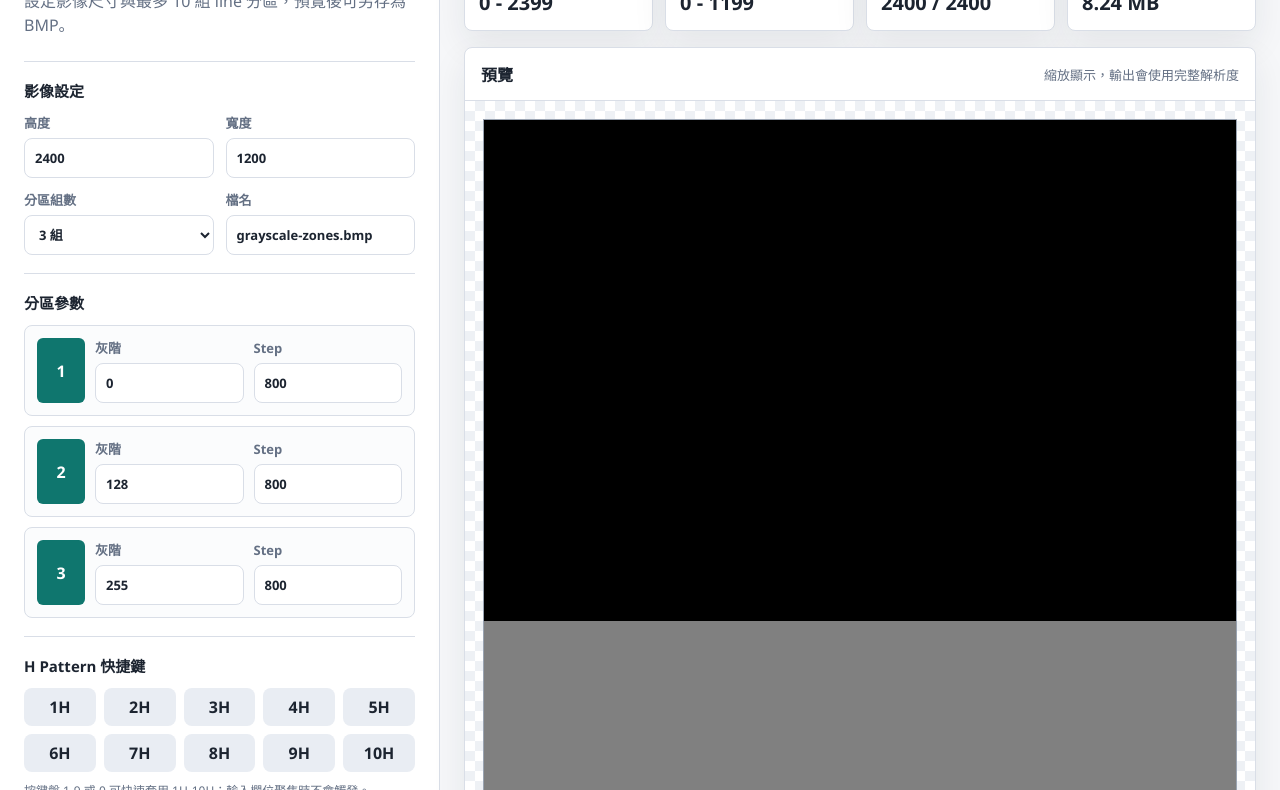
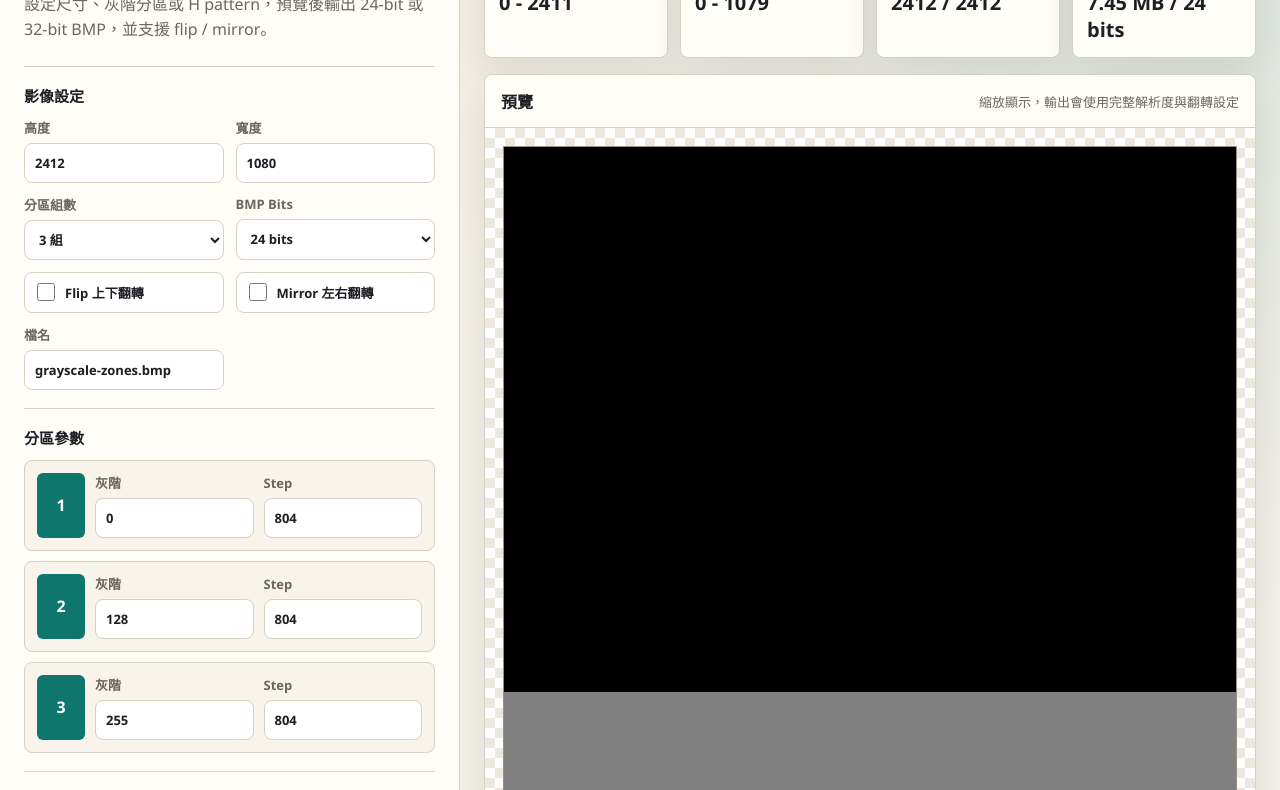
Before and after one commit to JK-YYS/PatternGenerator, an Electron app: page index.html in a window 1280 px wide. Shown: the part 76-866 px from the top of the page. Drawn offline with Linux system fonts and the light colour scheme.

Commit message:
Add bit depth and image transform controls

```diff
--- a/index.html
+++ b/index.html
@@ -3,19 +3,20 @@
 <head>
   <meta charset="utf-8">
   <meta name="viewport" content="width=device-width, initial-scale=1">
-  <title>BMP 灰階分區產生器</title>
+  <title>BMP Pattern Generator</title>
   <style>
     :root {
       color-scheme: light;
-      --bg: #f6f7f9;
-      --panel: #ffffff;
-      --text: #1c2430;
-      --muted: #647084;
-      --line: #d9dee7;
+      --bg: #f4f1ea;
+      --panel: #fffdf8;
+      --panel-alt: #f8f4ec;
+      --text: #1e1f24;
+      --muted: #6c665e;
+      --line: #d7d0c5;
       --accent: #0f766e;
       --accent-dark: #115e59;
       --danger: #b42318;
-      --shadow: 0 14px 34px rgba(28, 36, 48, 0.08);
+      --shadow: 0 16px 36px rgba(41, 32, 22, 0.10);
     }
 
     * {
@@ -27,7 +28,10 @@
       min-height: 100vh;
       font-family: "Segoe UI", "Microsoft JhengHei", system-ui, sans-serif;
       color: var(--text);
-      background: var(--bg);
+      background:
+        radial-gradient(circle at top left, rgba(202, 138, 4, 0.10), transparent 28%),
+        radial-gradient(circle at top right, rgba(15, 118, 110, 0.10), transparent 32%),
+        var(--bg);
     }
 
     button,
@@ -39,7 +43,7 @@
     .app {
       min-height: 100vh;
       display: grid;
-      grid-template-columns: minmax(360px, 440px) minmax(0, 1fr);
+      grid-template-columns: minmax(380px, 460px) minmax(0, 1fr);
     }
 
     .sidebar {
@@ -58,15 +62,15 @@
     }
 
     h1 {
-      margin: 0 0 6px;
-      font-size: 24px;
+      margin: 0 0 8px;
+      font-size: 26px;
       letter-spacing: 0;
     }
 
     .subtext {
       margin: 0 0 24px;
       color: var(--muted);
-      line-height: 1.5;
+      line-height: 1.55;
     }
 
     .section {
@@ -113,6 +117,24 @@
       box-shadow: 0 0 0 3px rgba(15, 118, 110, 0.12);
     }
 
+    .check-label {
+      grid-template-columns: auto 1fr;
+      align-items: center;
+      min-height: 40px;
+      padding: 10px 12px;
+      border: 1px solid var(--line);
+      border-radius: 8px;
+      background: #fff;
+      color: var(--text);
+      gap: 10px;
+    }
+
+    .check-label input {
+      width: 18px;
+      min-height: 18px;
+      margin: 0;
+    }
+
     .groups {
       display: grid;
       gap: 10px;
@@ -126,7 +148,7 @@
       padding: 12px;
       border: 1px solid var(--line);
       border-radius: 8px;
-      background: #fbfcfd;
+      background: var(--panel-alt);
     }
 
     .badge {
@@ -138,13 +160,6 @@
       color: #fff;
       background: var(--accent);
       font-weight: 700;
-    }
-
-    .actions {
-      display: flex;
-      flex-wrap: wrap;
-      gap: 10px;
-      margin-top: 18px;
     }
 
     .pattern-grid {
@@ -170,6 +185,13 @@
       line-height: 1.45;
     }
 
+    .actions {
+      display: flex;
+      flex-wrap: wrap;
+      gap: 10px;
+      margin-top: 18px;
+    }
+
     button {
       min-height: 42px;
       border: 0;
@@ -177,6 +199,11 @@
       padding: 10px 14px;
       cursor: pointer;
       font-weight: 700;
+      transition: background-color 140ms ease, transform 140ms ease;
+    }
+
+    button:hover {
+      transform: translateY(-1px);
     }
 
     .primary {
@@ -190,11 +217,11 @@
 
     .secondary {
       color: var(--text);
-      background: #e9edf3;
+      background: #ece5d8;
     }
 
     .secondary:hover {
-      background: #dfe5ee;
+      background: #e4dccd;
     }
 
     .status {
@@ -273,10 +300,10 @@
       padding: 18px;
       overflow: auto;
       background:
-        linear-gradient(45deg, #eef1f5 25%, transparent 25%),
-        linear-gradient(-45deg, #eef1f5 25%, transparent 25%),
-        linear-gradient(45deg, transparent 75%, #eef1f5 75%),
-        linear-gradient(-45deg, transparent 75%, #eef1f5 75%);
+        linear-gradient(45deg, #ede8df 25%, transparent 25%),
+        linear-gradient(-45deg, #ede8df 25%, transparent 25%),
+        linear-gradient(45deg, transparent 75%, #ede8df 75%),
+        linear-gradient(-45deg, transparent 75%, #ede8df 75%);
       background-color: #fff;
       background-size: 20px 20px;
       background-position: 0 0, 0 10px, 10px -10px, -10px 0;
@@ -287,11 +314,11 @@
       max-width: 100%;
       height: auto;
       image-rendering: pixelated;
-      border: 1px solid #9aa4b2;
+      border: 1px solid #9c8f7b;
       background: #fff;
     }
 
-    @media (max-width: 920px) {
+    @media (max-width: 960px) {
       .app {
         grid-template-columns: 1fr;
       }
@@ -318,8 +345,8 @@
         grid-template-columns: 1fr;
       }
 
-      .badge {
-        min-height: 34px;
+      .pattern-grid {
+        grid-template-columns: repeat(3, 1fr);
       }
     }
   </style>
@@ -327,19 +354,19 @@
 <body>
   <main class="app">
     <aside class="sidebar">
-      <h1>BMP 灰階分區產生器</h1>
-      <p class="subtext">設定影像尺寸與最多 10 組 line 分區，預覽後可另存為 BMP。</p>
+      <h1>BMP Pattern Generator</h1>
+      <p class="subtext">設定尺寸、灰階分區或 H pattern，預覽後輸出 24-bit 或 32-bit BMP，並支援 flip / mirror。</p>
 
       <div class="section">
         <h2 class="section-title">影像設定</h2>
         <div class="grid">
           <label>
             高度
-            <input id="heightInput" type="number" min="1" max="20000" step="1" value="2400">
+            <input id="heightInput" type="number" min="1" max="20000" step="1" value="2412">
           </label>
           <label>
             寬度
-            <input id="widthInput" type="number" min="1" max="20000" step="1" value="1200">
+            <input id="widthInput" type="number" min="1" max="20000" step="1" value="1080">
           </label>
         </div>
         <div class="grid" style="margin-top: 12px;">
@@ -347,6 +374,25 @@
             分區組數
             <select id="groupCount"></select>
           </label>
+          <label>
+            BMP Bits
+            <select id="bitDepthInput">
+              <option value="24" selected>24 bits</option>
+              <option value="32">32 bits</option>
+            </select>
+          </label>
+        </div>
+        <div class="grid" style="margin-top: 12px;">
+          <label class="check-label">
+            <input id="flipInput" type="checkbox">
+            Flip 上下翻轉
+          </label>
+          <label class="check-label">
+            <input id="mirrorInput" type="checkbox">
+            Mirror 左右翻轉
+          </label>
+        </div>
+        <div class="grid" style="margin-top: 12px;">
           <label>
             檔名
             <input id="fileName" type="text" value="grayscale-zones.bmp" maxlength="80">
@@ -362,7 +408,7 @@
       <div class="section">
         <h2 class="section-title">H Pattern 快捷鍵</h2>
         <div id="patternButtons" class="pattern-grid"></div>
-        <p class="hint">按鍵盤 1-9 或 0 可快速套用 1H-10H；輸入欄位聚焦時不會觸發。</p>
+        <p class="hint">按鍵盤 1-9 或 0 可快速套用 1H-10H。輸入欄位聚焦時不會觸發。</p>
       </div>
 
       <div class="actions">
@@ -379,8 +425,8 @@
 
     <section class="workspace">
       <div class="summary">
-        <div class="metric"><span>Line 範圍</span><strong id="lineRange">0 - 2399</strong></div>
-        <div class="metric"><span>X 範圍</span><strong id="xRange">0 - 1199</strong></div>
+        <div class="metric"><span>Line 範圍</span><strong id="lineRange">0 - 2411</strong></div>
+        <div class="metric"><span>X 範圍</span><strong id="xRange">0 - 1079</strong></div>
         <div class="metric"><span>已覆蓋 Lines</span><strong id="coveredLines">0</strong></div>
         <div class="metric"><span>輸出大小</span><strong id="outputSize">-</strong></div>
       </div>
@@ -388,18 +434,25 @@
       <div class="preview-panel">
         <div class="preview-head">
           <h2 class="preview-title">預覽</h2>
-          <span class="preview-note">縮放顯示，輸出會使用完整解析度</span>
+          <span class="preview-note">縮放顯示，輸出會使用完整解析度與翻轉設定</span>
         </div>
         <div class="canvas-wrap">
-          <canvas id="previewCanvas" width="1200" height="2400"></canvas>
+          <canvas id="previewCanvas" width="1080" height="2412"></canvas>
         </div>
       </div>
     </section>
   </main>
 
   <script>
+    const defaultHeight = 2412;
+    const defaultWidth = 1080;
+    const settingsKey = "bmp-grayscale-zone-settings-v3";
+
     const heightInput = document.getElementById("heightInput");
     const widthInput = document.getElementById("widthInput");
+    const bitDepthInput = document.getElementById("bitDepthInput");
+    const flipInput = document.getElementById("flipInput");
+    const mirrorInput = document.getElementById("mirrorInput");
     const groupCount = document.getElementById("groupCount");
     const groupsEl = document.getElementById("groups");
     const patternButtons = document.getElementById("patternButtons");
@@ -413,7 +466,7 @@
     const statusEl = document.getElementById("status");
     const fileNameInput = document.getElementById("fileName");
     const canvas = document.getElementById("previewCanvas");
-    const ctx = canvas.getContext("2d", { willReadFrequently: false });
+    const ctx = canvas.getContext("2d");
 
     const lineRangeEl = document.getElementById("lineRange");
     const xRangeEl = document.getElementById("xRange");
@@ -423,7 +476,6 @@
     let lastImageData = null;
     let lastConfig = null;
     let activePatternH = null;
-    const settingsKey = "bmp-grayscale-zone-settings-v2";
 
     for (let i = 1; i <= 10; i += 1) {
       const option = document.createElement("option");
@@ -447,6 +499,31 @@
       const parsed = Number.parseInt(value, 10);
       if (!Number.isFinite(parsed)) return fallback;
       return Math.min(max, Math.max(min, parsed));
+    }
+
+    function getBitDepth() {
+      return clampInt(bitDepthInput.value, 24, 32, 24) === 32 ? 32 : 24;
+    }
+
+    function defaultGray(index, count) {
+      if (count === 1) return 128;
+      return Math.round((255 * index) / (count - 1));
+    }
+
+    function defaultStep(index, count) {
+      const height = clampInt(heightInput.value, 1, 20000, defaultHeight);
+      const base = Math.floor(height / count);
+      const remainder = height % count;
+      return base + (index < remainder ? 1 : 0);
+    }
+
+    function readGroups(normalize = true) {
+      const grayInputs = Array.from(document.querySelectorAll(".gray-input"));
+      const stepInputs = Array.from(document.querySelectorAll(".step-input"));
+      return grayInputs.map((input, index) => ({
+        gray: normalize ? clampInt(input.value, 0, 255, 0) : input.value,
+        step: normalize ? clampInt(stepInputs[index].value, 1, 20000, 1) : stepInputs[index].value
+      }));
     }
 
     function makeGroupRows() {
@@ -473,31 +550,13 @@
       }
     }
 
-    function defaultGray(index, count) {
-      if (count === 1) return 128;
-      return Math.round((255 * index) / (count - 1));
-    }
-
-    function defaultStep(index, count) {
-      const height = clampInt(heightInput.value, 1, 20000, 2400);
-      const base = Math.floor(height / count);
-      const remainder = height % count;
-      return base + (index < remainder ? 1 : 0);
-    }
-
-    function readGroups(normalize = true) {
-      const grayInputs = Array.from(document.querySelectorAll(".gray-input"));
-      const stepInputs = Array.from(document.querySelectorAll(".step-input"));
-      return grayInputs.map((input, index) => ({
-        gray: normalize ? clampInt(input.value, 0, 255, 0) : input.value,
-        step: normalize ? clampInt(stepInputs[index].value, 1, 20000, 1) : stepInputs[index].value
-      }));
-    }
-
     function readSettings() {
       return {
-        height: clampInt(heightInput.value, 1, 20000, 2400),
-        width: clampInt(widthInput.value, 1, 20000, 1200),
+        height: clampInt(heightInput.value, 1, 20000, defaultHeight),
+        width: clampInt(widthInput.value, 1, 20000, defaultWidth),
+        bitDepth: getBitDepth(),
+        flip: flipInput.checked,
+        mirror: mirrorInput.checked,
         groupCount: clampInt(groupCount.value, 1, 10, 1),
         fileName: fileNameInput.value,
         activePatternH,
@@ -507,13 +566,18 @@
 
     function applySettings(settings) {
       if (!settings || typeof settings !== "object") return;
-      heightInput.value = String(clampInt(settings.height, 1, 20000, 2400));
-      widthInput.value = String(clampInt(settings.width, 1, 20000, 1200));
+
+      heightInput.value = String(clampInt(settings.height, 1, 20000, defaultHeight));
+      widthInput.value = String(clampInt(settings.width, 1, 20000, defaultWidth));
+      bitDepthInput.value = clampInt(settings.bitDepth, 24, 32, 24) === 32 ? "32" : "24";
+      flipInput.checked = Boolean(settings.flip);
+      mirrorInput.checked = Boolean(settings.mirror);
       groupCount.value = String(clampInt(settings.groupCount, 1, 10, 1));
       fileNameInput.value = typeof settings.fileName === "string" ? settings.fileName : "grayscale-zones.bmp";
       activePatternH = settings.activePatternH === null || settings.activePatternH === undefined
         ? null
         : clampInt(settings.activePatternH, 1, 10, 1);
+
       makeGroupRows();
 
       if (Array.isArray(settings.groups)) {
@@ -582,8 +646,11 @@
     }
 
     function validateConfig() {
-      const height = clampInt(heightInput.value, 1, 20000, 2400);
-      const width = clampInt(widthInput.value, 1, 20000, 1200);
+      const height = clampInt(heightInput.value, 1, 20000, defaultHeight);
+      const width = clampInt(widthInput.value, 1, 20000, defaultWidth);
+      const bitDepth = getBitDepth();
+      const flip = flipInput.checked;
+      const mirror = mirrorInput.checked;
       const groups = readGroups(true);
       const totalStep = activePatternH ? height : groups.reduce((sum, group) => sum + group.step, 0);
 
@@ -600,6 +667,9 @@
           message: `Step 總和 ${totalStep} 超過高度 ${height}。`,
           height,
           width,
+          bitDepth,
+          flip,
+          mirror,
           groups,
           activePatternH,
           totalStep
@@ -610,6 +680,9 @@
         ok: true,
         height,
         width,
+        bitDepth,
+        flip,
+        mirror,
         groups,
         activePatternH,
         totalStep
@@ -617,16 +690,40 @@
     }
 
     function updateMetrics(config) {
-      const height = config?.height || clampInt(heightInput.value, 1, 20000, 2400);
-      const width = config?.width || clampInt(widthInput.value, 1, 20000, 1200);
+      const height = config?.height || clampInt(heightInput.value, 1, 20000, defaultHeight);
+      const width = config?.width || clampInt(widthInput.value, 1, 20000, defaultWidth);
+      const bitDepth = config?.bitDepth || getBitDepth();
       const totalStep = config?.totalStep || 0;
-      const rowSize = Math.floor((24 * width + 31) / 32) * 4;
+      const rowSize = Math.floor((bitDepth * width + 31) / 32) * 4;
       const fileSize = 54 + rowSize * height;
 
       lineRangeEl.textContent = `0 - ${height - 1}`;
       xRangeEl.textContent = `0 - ${width - 1}`;
       coveredLinesEl.textContent = `${totalStep} / ${height}`;
-      outputSizeEl.textContent = formatBytes(fileSize);
+      outputSizeEl.textContent = `${formatBytes(fileSize)} / ${bitDepth} bits`;
+    }
+
+    function transformImageData(imageData, width, height, flip, mirror) {
+      if (!flip && !mirror) return imageData;
+
+      const transformed = new ImageData(width, height);
+      const source = imageData.data;
+      const target = transformed.data;
+
+      for (let y = 0; y < height; y += 1) {
+        const sourceY = flip ? height - 1 - y : y;
+        for (let x = 0; x < width; x += 1) {
+          const sourceX = mirror ? width - 1 - x : x;
+          const sourceOffset = (sourceY * width + sourceX) * 4;
+          const targetOffset = (y * width + x) * 4;
+          target[targetOffset] = source[sourceOffset];
+          target[targetOffset + 1] = source[sourceOffset + 1];
+          target[targetOffset + 2] = source[sourceOffset + 2];
+          target[targetOffset + 3] = source[sourceOffset + 3];
+        }
+      }
+
+      return transformed;
     }
 
     function renderPreview() {
@@ -640,7 +737,7 @@
         return false;
       }
 
-      const { width, height, groups } = config;
+      const { width, height, groups, flip, mirror } = config;
       canvas.width = width;
       canvas.height = height;
       const imageData = ctx.createImageData(width, height);
@@ -686,8 +783,10 @@
         }
       }
 
-      ctx.putImageData(imageData, 0, 0);
-      lastImageData = imageData;
+      const transformed = transformImageData(imageData, width, height, flip, mirror);
+      ctx.putImageData(transformed, 0, 0);
+
+      lastImageData = transformed;
       lastConfig = config;
       statusEl.textContent = activePatternH
         ? `預覽已更新：${activePatternH}H pattern。`
@@ -714,8 +813,9 @@
       });
     }
 
-    function createBmpBlob(imageData, width, height) {
-      const rowSize = Math.floor((24 * width + 31) / 32) * 4;
+    function createBmpBlob(imageData, width, height, bitDepth) {
+      const bytesPerPixel = bitDepth === 32 ? 4 : 3;
+      const rowSize = Math.floor((bitDepth * width + 31) / 32) * 4;
       const pixelArraySize = rowSize * height;
       const fileSize = 54 + pixelArraySize;
       const buffer = new ArrayBuffer(fileSize);
@@ -730,7 +830,7 @@
       view.setInt32(18, width, true);
       view.setInt32(22, height, true);
       view.setUint16(26, 1, true);
-      view.setUint16(28, 24, true);
+      view.setUint16(28, bitDepth, true);
       view.setUint32(34, pixelArraySize, true);
       view.setInt32(38, 2835, true);
       view.setInt32(42, 2835, true);
@@ -745,7 +845,10 @@
           bytes[targetOffset] = source[sourceOffset + 2];
           bytes[targetOffset + 1] = source[sourceOffset + 1];
           bytes[targetOffset + 2] = source[sourceOffset];
-          targetOffset += 3;
+          if (bitDepth === 32) {
+            bytes[targetOffset + 3] = source[sourceOffset + 3];
+          }
+          targetOffset += bytesPerPixel;
         }
         targetOffset = 54 + (height - y) * rowSize;
       }
@@ -755,9 +858,10 @@
 
     async function saveBmp() {
       if (!renderPreview()) return;
-      const { width, height } = lastConfig;
-      const blob = createBmpBlob(lastImageData, width, height);
+      const { width, height, bitDepth } = lastConfig;
+      const blob = createBmpBlob(lastImageData, width, height, bitDepth);
       const name = normalizeFileName(fileNameInput.value);
+
       if (window.bmpApp?.saveBmpFile) {
         const result = await window.bmpApp.saveBmpFile(name, await blob.arrayBuffer());
         statusEl.textContent = result.canceled ? "已取消另存 BMP。" : `已建立 ${result.filePath}。`;
@@ -791,26 +895,35 @@
       makeGroupRows();
       renderPreview();
     });
+
     heightInput.addEventListener("change", () => {
       makeGroupRows();
       renderPreview();
     });
+
     widthInput.addEventListener("change", renderPreview);
+    bitDepthInput.addEventListener("change", renderPreview);
+    flipInput.addEventListener("change", renderPreview);
+    mirrorInput.addEventListener("change", renderPreview);
     groupsEl.addEventListener("input", renderPreview);
+
     patternButtons.addEventListener("click", (event) => {
       const button = event.target.closest("button[data-h]");
       if (button) applyPattern(button.dataset.h);
     });
+
     renderBtn.addEventListener("click", renderPreview);
     saveBtn.addEventListener("click", saveBmp);
     saveSettingsBtn.addEventListener("click", () => saveSettings(true));
     exportSettingsBtn.addEventListener("click", exportSettings);
     importSettingsBtn.addEventListener("click", () => importSettingsInput.click());
     clearPatternBtn.addEventListener("click", clearPattern);
+
     importSettingsInput.addEventListener("change", () => {
       importSettings(importSettingsInput.files[0]);
       importSettingsInput.value = "";
     });
+
     document.addEventListener("keydown", (event) => {
       const tag = event.target.tagName;
       if (tag === "INPUT" || tag === "SELECT" || tag === "TEXTAREA" || event.ctrlKey || event.altKey || event.metaKey) {
```
